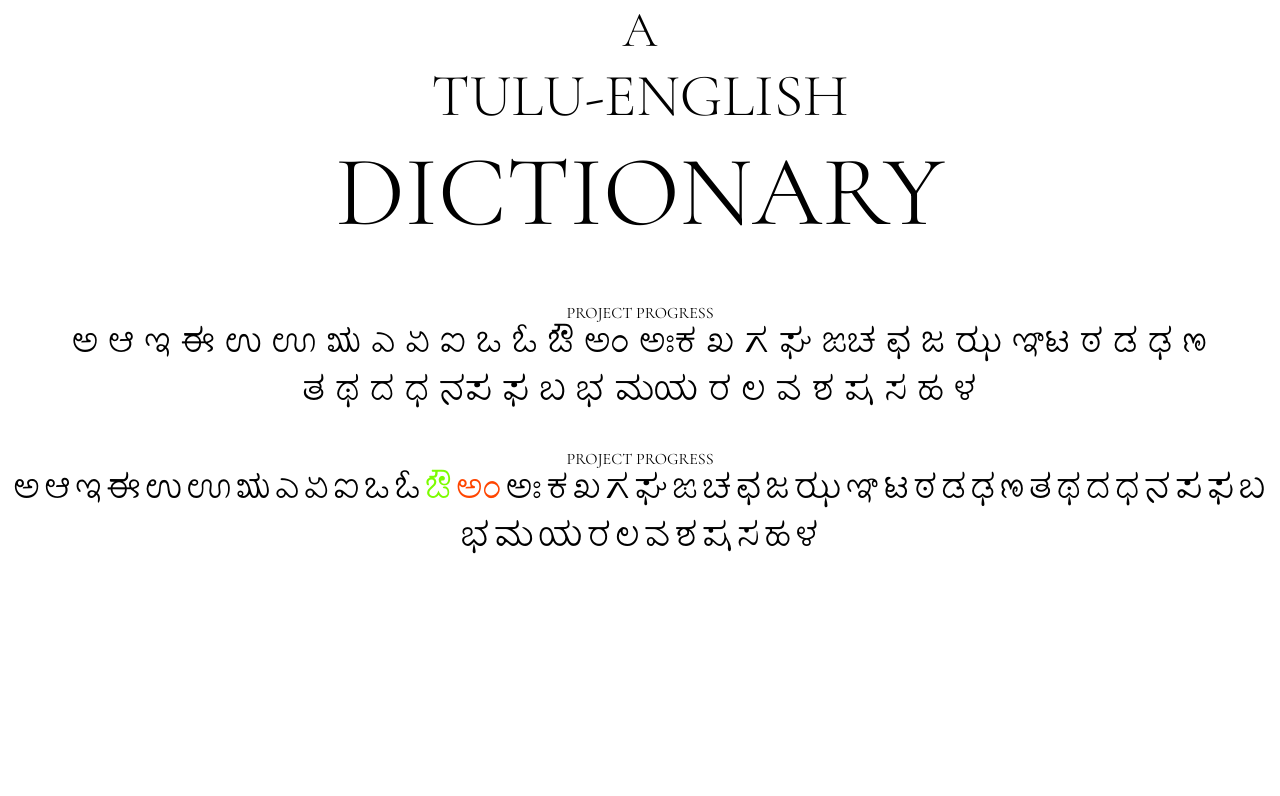
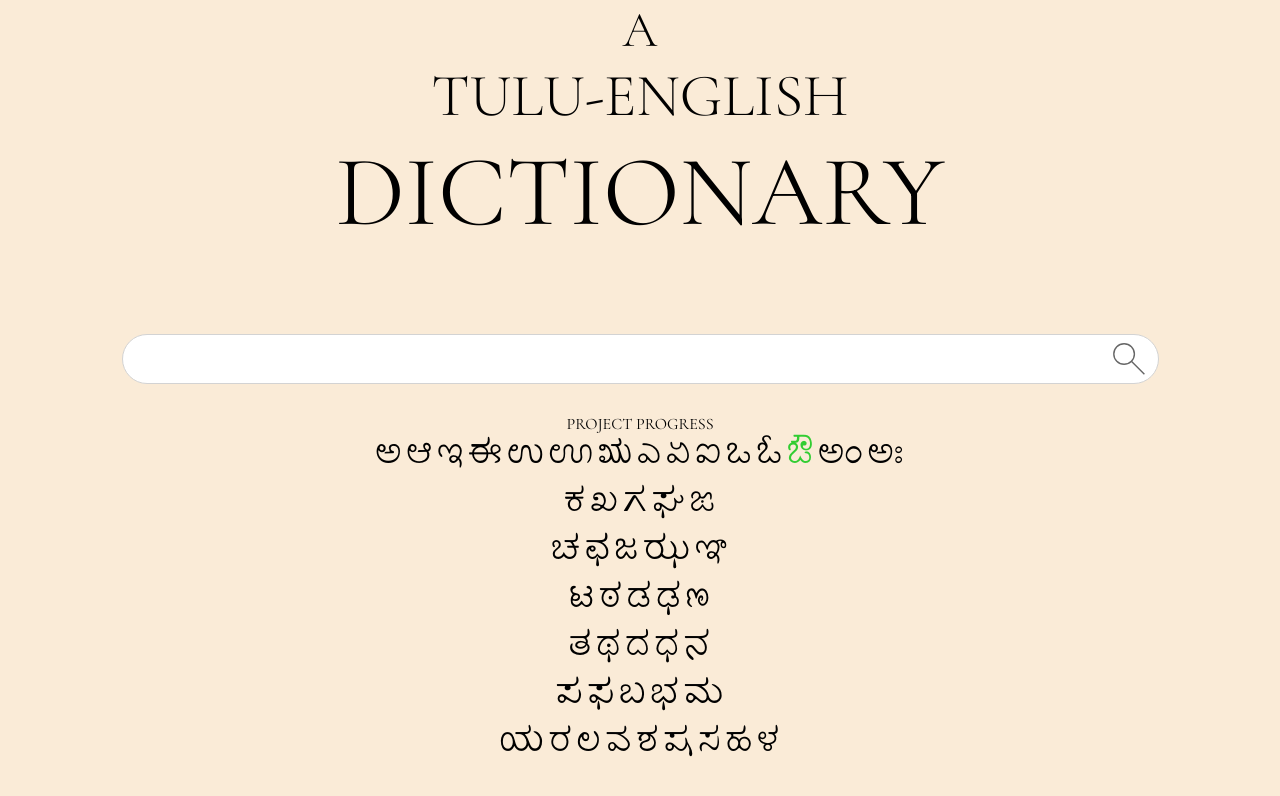
Before and after one commit to kuugu/manner, a website built with Vite: page index.html in a window 1280 px wide. Built offline with nearby package versions, Linux system fonts and the light colour scheme.

Commit message:
search bar, final layout, colors

```diff
--- a/index.html
+++ b/index.html
@@ -20,15 +20,14 @@
       <div class="title-line-3">DICTIONARY</div>
     </div>
 
-    <div class="progress-bar-title">PROJECT PROGRESS</div>
-    <div class="letters">
-      <p>ಅ ಆ ಇ ಈ ಉ ಊ ಋ ಎ ಏ ಐ ಒ ಓ ಔ ಅಂ ಅಃ</p>
-      <p>ಕ ಖ ಗ ಘ ಙ</p>
-      <p>ಚ ಛ ಜ ಝ ಞ</p>
-      <p>ಟ ಠ ಡ ಢ ಣ</p>
-      <p>ತ ಥ ದ ಧ ನ</p>
-      <p>ಪ ಫ ಬ ಭ ಮ</p>
-      <p>ಯ ರ ಲ ವ ಶ ಷ ಸ ಹ ಳ</p>
+    <div class="container-search-bar">
+      <div class="search-bar">
+        <input class="search-bar-box"/>
+        <div class="search-bar-sbutton">
+          <svg xmlns="http://www.w3.org/2000/svg" height="48px" viewBox="0 -960 960 960" width="48px" fill="#666666"><path d="M778-164 528-414q-30 26-69 40t-77 14q-92.23 0-156.12-63.84-63.88-63.83-63.88-156Q162-672 225.84-736q63.83-64 156-64Q474-800 538-736.12q64 63.89 64 156.12 0 41-15 80t-39 66l250 250-20 20ZM382-388q81 0 136.5-55.5T574-580q0-81-55.5-136.5T382-772q-81 0-136.5 55.5T190-580q0 81 55.5 136.5T382-388Z"/></svg>
+        </div>
+        <!-- <div class="search-bar-lbutton"></div> -->
+      </div>
     </div>
 
     <div class="progress-bar-title">PROJECT PROGRESS</div>
--- /dev/null
+++ b/src/letters.ts
@@ -0,0 +1,40 @@
+export function create_letters() {
+    const letters = [
+        ['ಅ', 'ಆ', 'ಇ', 'ಈ', 'ಉ', 'ಊ', 'ಋ', 'ಎ', 'ಏ', 'ಐ', 'ಒ', 'ಓ', 'ಔ', 'ಅಂ', 'ಅಃ'],
+        ['ಕ', 'ಖ', 'ಗ', 'ಘ', 'ಙ'],
+        ['ಚ', 'ಛ', 'ಜ', 'ಝ', 'ಞ'],
+        ['ಟ', 'ಠ', 'ಡ', 'ಢ', 'ಣ'],
+        ['ತ', 'ಥ', 'ದ', 'ಧ', 'ನ'],
+        ['ಪ', 'ಫ', 'ಬ', 'ಭ', 'ಮ'],
+        ['ಯ', 'ರ', 'ಲ', 'ವ', 'ಶ', 'ಷ', 'ಸ', 'ಹ', 'ಳ']
+    ];
+
+    const letters_done = new Set<string>(['ಔ']);
+
+
+    for (let i=0; i<letters.length; i++) {
+        let row = document.createElement('div');
+        row.className = "letters-row";
+
+        for (let j=0; j<letters[i].length; j++) {
+            let curr_elem = document.createElement('div');
+            let link = document.createElement('a');
+
+            if (letters_done.has(letters[i][j])) {
+                link.className = "letter-link-done";
+                link.href = "pages/" + letters[i][j] + ".html";
+            } else {
+                link.className = "letter-link-yts";
+            }
+
+            link.textContent = letters[i][j];
+
+            curr_elem.className = "letter";
+            curr_elem.appendChild(link);
+
+            row.appendChild(curr_elem);
+        }
+
+        document.getElementById("letters")!.appendChild(row);
+    }
+}
--- a/src/main.ts
+++ b/src/main.ts
@@ -1,35 +1,6 @@
-let letters = [
-    'ಅ', 'ಆ', 'ಇ', 'ಈ', 'ಉ', 'ಊ', 'ಋ', 'ಎ', 'ಏ', 'ಐ', 'ಒ', 'ಓ', 'ಔ', 'ಅಂ', 'ಅಃ',
-    'ಕ', 'ಖ', 'ಗ', 'ಘ', 'ಙ' ,
-    'ಚ', 'ಛ', 'ಜ', 'ಝ', 'ಞ' ,
-    'ಟ', 'ಠ', 'ಡ', 'ಢ', 'ಣ' ,
-    'ತ', 'ಥ', 'ದ', 'ಧ', 'ನ' ,
-    'ಪ', 'ಫ', 'ಬ', 'ಭ', 'ಮ',
-    'ಯ', 'ರ', 'ಲ', 'ವ', 'ಶ', 'ಷ', 'ಸ', 'ಹ', 'ಳ'
-];
+import {create_letters} from './letters.ts';
 
-let letter_wip = 'ಅಂ';
+// render the letters
+create_letters();
 
-const letters_done = new Set<string>(['ಔ']);
-
-
-for (let i=0; i<letters.length; i++) {
-    let curr_elem = document.createElement('div');
-    let link = document.createElement('a');
-
-    if (letters_done.has(letters[i])) {
-        link.className = "letter-link-done";
-        link.href = "pages/" + letters[i] + ".html";
-    } else if (letter_wip === letters[i]) {
-        link.className = "letter-link-wip";
-    } else {
-        link.className = "letter-link-yts";
-    }
-
-    link.textContent = letters[i];
-
-    curr_elem.className = "letter";
-    curr_elem.appendChild(link);
-
-    document.getElementById("letters")!.appendChild(curr_elem);
-}
+//
--- a/src/styles.css
+++ b/src/styles.css
@@ -4,11 +4,49 @@
 }
 
 body {
+    background-color: antiquewhite;
+
     min-height: 100vh;
     min-width: 100vw;
 
     display: flex;
     flex-direction: column;
+}
+
+.container-search-bar {
+    flex: 1 0 auto;
+
+    display: flex;
+    flex-direction: row;
+    align-items: center;
+    justify-content: center;
+}
+
+.search-bar {
+    width: 1000px;
+    height: 48px;
+    border: 1px;
+    border-style: solid;
+    border-radius: 30px;
+    border-color: #d3d3d3;
+
+    display: flex;
+    flex-direction: row;
+
+    padding-left: 30px;
+    padding-right: 5px;
+
+    background-color: white;
+}
+
+.search-bar-box {
+    flex: 1 0 auto;
+
+    border-radius: 10px;
+    outline: none;
+    border: none;
+
+    font-size: 25px;
 }
 
 .title {
@@ -38,62 +76,23 @@ body {
     font-size: 100px;
 }
 
-.search-bar {
-    flex: 1 0 auto;
-
-    display: flex;
-    align-items: center;
-    justify-content: center;
-
-}
-
-.search-bar-container {
-    height: 30px;
-    width: 300px;
-
-    padding: 2px;
-
-    border: 2px;
-    border-color: lightgrey;
-    border-radius: 10px;
-    border-style: solid;
-
-    display: none; /* change this to flex */
-}
-
-.search-bar-input {
-    flex: 5 0 auto;
-    border-radius: 10px;
-    font-size: 20px;
-}
-
-.search-bar-input:focus {
-    outline: none;
-}
-
-.search-bar-icon {
-    padding-left: 2px;
-    border-left: 2px;
-    border-right: 0px;
-    border-top: 0px;
-    border-bottom: 0px;
-    border-style: solid;
-    flex: 1 0 auto;
-    color: lightgrey;
-}
-
 .letters {
     font-family: 'KarnataFKittel';
     font-size: 40px;
 
     display: flex;
+    flex-direction: column;
+    flex-wrap: wrap;
+
+    margin-bottom: 30px;
+
+}
+
+.letters-row {
+    display: flex;
     flex-direction: row;
     justify-content: center;
     flex-wrap: wrap;
-    align-items: flex-end;
-
-    margin-bottom: 30px;
-
 }
 
 .letter {
@@ -111,13 +110,8 @@ body {
     text-decoration: none;
 }
 
-.letter-link-wip {
-    color: orangered;
-    text-decoration: none;
-}
-
 .letter-link-done {
-    color: lawngreen;
+    color: #32CD32;
     text-decoration: none;
 }
 
```
